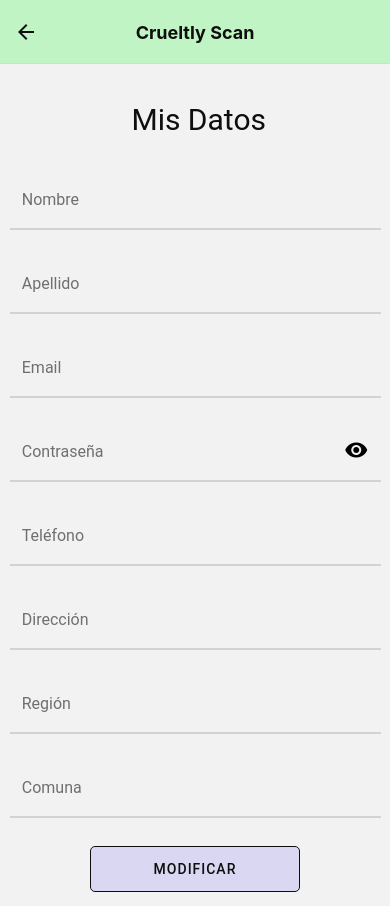
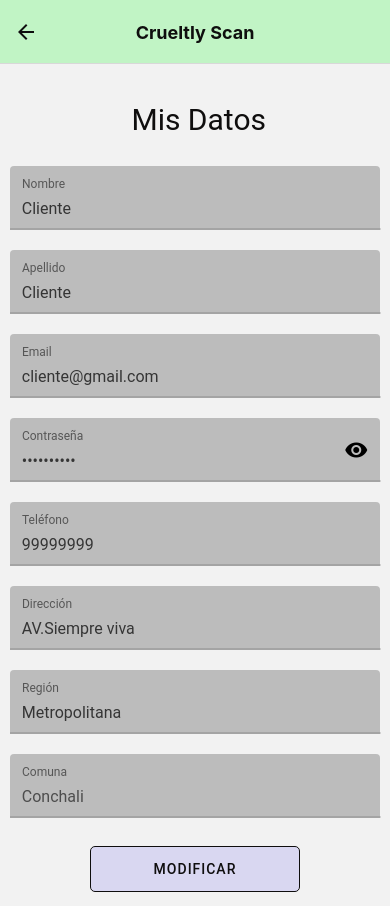
Before and after one commit to Seba8117/CrueltyScan, a React Native app: screen /MiCuenta in a window 390 px wide. Built offline with nearby package versions, Linux system fonts and the light colour scheme.

Commit message:
LLenado de datos en mi cuenta

```diff
--- a/App.js
+++ b/App.js
@@ -62,7 +62,7 @@ const App = () => {
           initialRouteName='Login' //Cambiar pagina
        >
        <Stack.Screen
-           name="EliminarProductos"
+           name="EliminarPructos"
            component={EliminarProductos}
            options={{
             title:'Crueltly Scan',
--- a/View/MiCuenta.js
+++ b/View/MiCuenta.js
@@ -1,19 +1,20 @@
-import React, {useState} from 'react'
-import {View, StyleSheet, ScrollView} from 'react-native';
-import {TextInput, Headline, Button, Paragraph, Dialog, Portal} from 'react-native-paper';
+import React, { useState } from 'react'
+import { View, StyleSheet, ScrollView } from 'react-native';
+import { TextInput, Headline, Button, Paragraph, Dialog, Portal } from 'react-native-paper';
+import { color } from 'react-native-reanimated';
 import globalStyles from '../style/global';
 
 const MiCuenta = () => {
 
   //Campos formulario
-    const [nombre, guardarNombre] = useState('');
-    const [apellido, guardarApellido] = useState('');
-    const [email, guardarEmail] = useState('');
-    const [contraseña, guardarContraseña] = useState('');
-    const [telefono, guardarTelefono] = useState('');
-    const [direccion, guardarDireccion] = useState('');
-    const [region,  guardarRegión] = useState('');
-    const [comuna,  guardarComuna] = useState('');
+  const [nombre, guardarNombre] = useState('Cliente');
+  const [apellido, guardarApellido] = useState('Cliente');
+  const [email, guardarEmail] = useState('cliente@gmail.com');
+  const [contraseña, guardarContraseña] = useState('cliente123');
+  const [telefono, guardarTelefono] = useState('99999999');
+  const [direccion, guardarDireccion] = useState('AV.Siempre viva');
+  const [region, guardarRegión] = useState('Metropolitana');
+  const [comuna, guardarComuna] = useState('Conchali');
   // const [alerta, guardarAlerta] = useState('false');
 
 
@@ -21,15 +22,15 @@ const MiCuenta = () => {
   //Almacena al usuario en la base de datos
   const editarCuenta = () => {
     //Validar
-      if(nombre === '' || apellido === '' || email === '' ||
+    if (nombre === '' || apellido === '' || email === '' ||
       contraseña === '' || telefono === '' || direccion === ''
-         || region === ''  || comuna === ''){
+      || region === '' || comuna === '') {
       //  guardarAlerta(true)
       return;
     }
 
     //Generar Registro
-      const registro = {nombre, apellido, email, contraseña, telefono, direccion, region, comuna};
+    const registro = { nombre, apellido, email, contraseña, telefono, direccion, region, comuna };
 
     //Guardar Usuario
 
@@ -52,7 +53,15 @@ const MiCuenta = () => {
           label="Nombre"
           onChangeText={texto => guardarNombre(texto)}
           value={nombre}
+          mode="flat"
+          pointerEvents="none"
           style={styles.input}
+          theme={{
+            colors: {
+              primary: 'black',
+              text: '#353535',
+            }
+          }}
 
         />
 
@@ -61,6 +70,13 @@ const MiCuenta = () => {
           onChangeText={texto => guardarApellido(texto)}
           value={apellido}
           style={styles.input}
+          mode="flat"
+          theme={{
+            colors: {
+              primary: 'black',
+              text: '#353535',
+            }
+          }}
         />
 
         <TextInput
@@ -68,6 +84,13 @@ const MiCuenta = () => {
           onChangeText={texto => guardarEmail(texto)}
           value={email}
           style={styles.input}
+          mode="flat"
+          theme={{
+            colors: {
+              primary: 'black',
+              text: '#353535',
+            }
+          }}
         />
 
         <TextInput
@@ -77,6 +100,13 @@ const MiCuenta = () => {
           secureTextEntry
           style={styles.input}
           right={<TextInput.Icon name="eye" />}
+          mode="flat"
+          theme={{
+            colors: {
+              primary: 'black',
+              text: '#353535',
+            }
+          }}
         />
 
 
@@ -85,6 +115,13 @@ const MiCuenta = () => {
           onChangeText={texto => guardarTelefono(texto)}
           value={telefono}
           style={styles.input}
+          mode="flat"
+          theme={{
+            colors: {
+              primary: 'black',
+              text: '#353535',
+            }
+          }}
         />
 
         <TextInput
@@ -92,6 +129,13 @@ const MiCuenta = () => {
           onChangeText={texto => guardarDireccion(texto)}
           value={direccion}
           style={styles.input}
+          mode="flat"
+          theme={{
+            colors: {
+              primary: 'black',
+              text: '#353535',
+            }
+          }}
         />
 
         <TextInput
@@ -99,6 +143,13 @@ const MiCuenta = () => {
           onChangeText={texto => guardarRegión(texto)}
           value={region}
           style={styles.input}
+          mode="flat"
+          theme={{
+            colors: {
+              primary: 'black',
+              text: '#353535',
+            }
+          }}
         />
 
 
@@ -107,13 +158,20 @@ const MiCuenta = () => {
           onChangeText={texto => guardarComuna(texto)}
           value={comuna}
           style={styles.input}
+          mode="flat"
+          theme={{
+            colors: {
+              primary: 'black',
+              text: '#4D4D4D',
+            }
+          }}
         />
 
 
 
 
 
-        <Button color='#0F0E0E' style={styles.btneditarMiCuenta}  onPress={() => editarCuenta()}>
+        <Button color='#0F0E0E' style={styles.btneditarMiCuenta} onPress={() => editarCuenta()}>
           Modificar
         </Button>
 
@@ -130,18 +188,18 @@ const MiCuenta = () => {
 }
 
 const styles = StyleSheet.create({
-    input:{
+  input: {
     marginBottom: 20,
-      backgroundColor: 'transparent',
-      color: '#0F0E0E'
+    backgroundColor: '#BCBCBC',
+
   },
 
-    btneditarMiCuenta:{
+  btneditarMiCuenta: {
     marginVertical: 14,
     backgroundColor: '#d9d7f1',
     paddingVertical: 5,
     marginHorizontal: 80,
-      marginTop:8,
+    marginTop: 8,
     borderRadius: 5,
     fontSize: 24,
     borderColor: '#0F0E0E',
```
Lines whose indentation alone changed are shown as unchanged.
